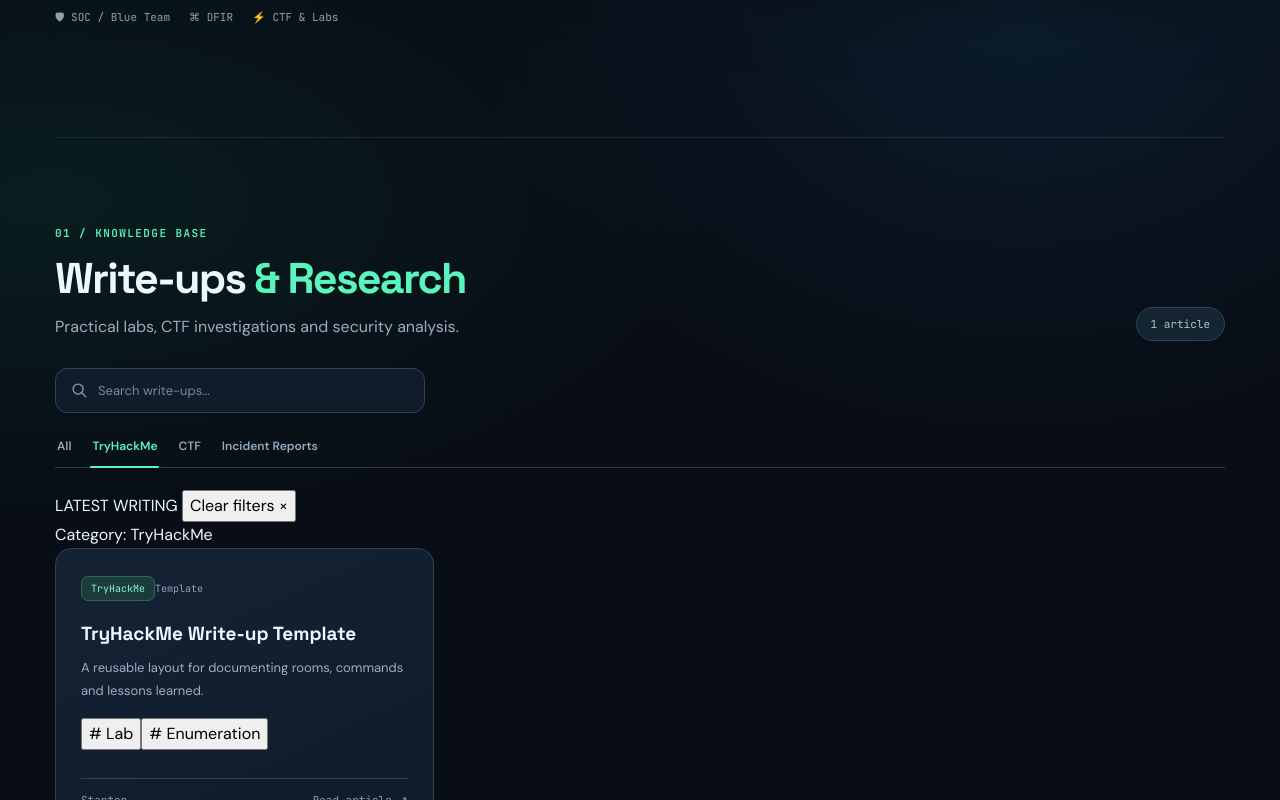
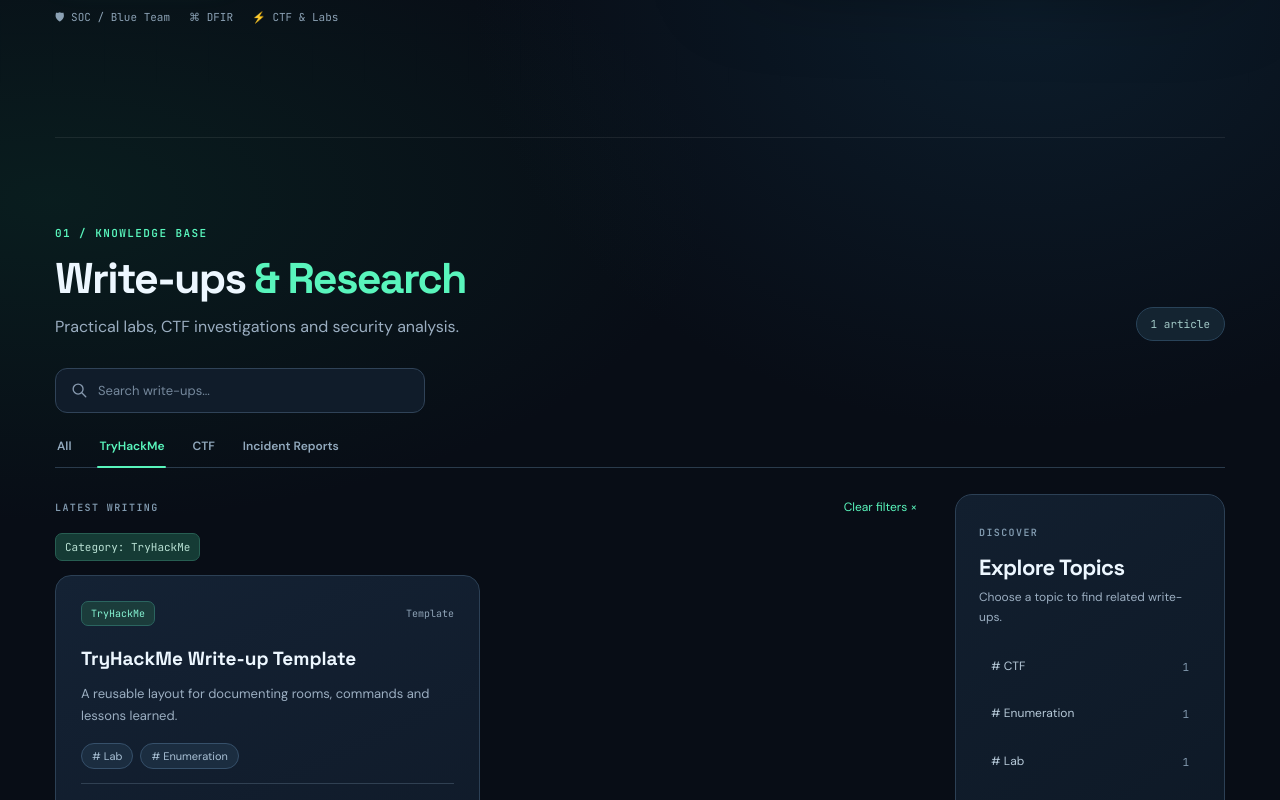
Before and after one commit to dang2503/dang2503.github.io, a plain HTML site: page index.html in a window 1280 px wide. Both pictures are taken after a click on the button "TryHackMe". Shown: the part 695-1495 px from the top of the page. Drawn offline with Linux system fonts and the light colour scheme.

Commit message:
Build Medium-style topic discovery for write-ups

```diff
--- a/assets/style.css
+++ b/assets/style.css
@@ -115,3 +115,42 @@
 #writeups.hybrid-writeups .hybrid-cards .entry .read-more{font-size:11px}
 @media(max-width:980px){#writeups.hybrid-writeups .hybrid-cards{grid-template-columns:repeat(2,minmax(0,1fr))}}
 @media(max-width:690px){#writeups.hybrid-writeups .hybrid-toolbar{display:flex}#writeups.hybrid-writeups .hybrid-toolbar .search{width:100%;max-width:370px}#writeups.hybrid-writeups .hybrid-tabs{gap:4px 15px}#writeups.hybrid-writeups .hybrid-cards{grid-template-columns:1fr}#writeups.hybrid-writeups .hybrid-cards .entry{min-height:230px}}
+
+/* Medium-inspired Write-ups explorer: editorial cards + topic discovery sidebar */
+#writeups.hybrid-writeups .hybrid-filter-bar{margin-bottom:26px}
+#writeups.hybrid-writeups .hybrid-tabs{gap:4px 24px}
+#writeups .writeup-explorer{display:grid;grid-template-columns:minmax(0,1fr) 270px;gap:34px;align-items:start}
+#writeups .writeup-feed{min-width:0}
+#writeups .feed-toolbar{display:flex;justify-content:space-between;align-items:center;gap:12px;margin-bottom:12px}
+#writeups .feed-caption,#writeups .topics-eyebrow{font:600 10px 'JetBrains Mono',monospace;letter-spacing:.14em;color:#829bb0}
+#writeups .clear-filters{color:var(--mint);font-size:12px;background:none;border:0;padding:4px}
+#writeups .clear-filters:hover{text-decoration:underline}
+#writeups .clear-filters[hidden]{display:none}
+#writeups .active-filters{display:flex;gap:7px;flex-wrap:wrap;margin-bottom:14px}
+#writeups .active-filters:empty{display:none}
+#writeups .selected-filter{font:11px 'JetBrains Mono',monospace;color:#b8e0d3;background:#153b35;border:1px solid #275e52;padding:6px 9px;border-radius:7px}
+#writeups.hybrid-writeups .hybrid-cards{display:grid;grid-template-columns:repeat(2,minmax(0,1fr));gap:16px}
+#writeups.hybrid-writeups .hybrid-cards .editorial-entry{min-height:250px;display:flex;flex-direction:column;cursor:pointer}
+#writeups .editorial-entry .entry-head{display:flex;justify-content:space-between;align-items:center;gap:12px}
+#writeups .editorial-entry h3 a{color:inherit;text-decoration:none}
+#writeups .editorial-entry h3 a:focus-visible{outline:2px solid var(--mint);outline-offset:3px}
+#writeups .editorial-entry .entry-tags{position:relative;z-index:2;display:flex;gap:7px;flex-wrap:wrap;margin:18px 0 14px}
+#writeups .editorial-entry .topic-tag{position:relative;pointer-events:auto;cursor:pointer;background:#1b2d40;color:#a9c1d5;border:1px solid #36506a;border-radius:99px;font:11px 'DM Sans',sans-serif;padding:5px 10px;transition:.15s}
+#writeups .editorial-entry .topic-tag:hover,#writeups .editorial-entry .topic-tag.active{background:#20483f;border-color:#4e9b85;color:#c5fbe4}
+#writeups .editorial-entry .foot{margin-top:auto}
+#writeups .topics-sidebar{border:1px solid #2c4055;border-radius:17px;background:linear-gradient(145deg,#121f2f,#0d1825);padding:23px;position:sticky;top:24px}
+#writeups .topics-header h3{font:700 22px 'Space Grotesk',sans-serif;letter-spacing:-.025em;margin:9px 0 7px}
+#writeups .topics-header p{font-size:12px;color:var(--sub);line-height:1.65;margin:0 0 18px}
+#writeups .topic-list{display:flex;flex-direction:column;gap:6px}
+#writeups .topic-option{display:flex;width:100%;align-items:center;justify-content:space-between;gap:8px;background:transparent;border:1px solid transparent;border-radius:9px;color:#b6c9d8;text-align:left;font-size:12px;padding:10px 11px}
+#writeups .topic-option:hover{border-color:#33495c;background:#1b2c3d;color:#fff}
+#writeups .topic-option.active{background:#1e443d;color:#bdf2db;border-color:#336b5b}
+#writeups .topic-count{font:11px 'JetBrains Mono',monospace;color:#8198ad}
+#writeups .topic-option.active .topic-count{color:#bdf2db}
+#writeups .topic-footnote{font-size:11px;color:#718b9f;line-height:1.6;border-top:1px solid #2a3c4d;margin-top:20px;padding-top:15px}
+#writeups .empty-writeups{border:1px dashed #3c5369;border-radius:15px;padding:32px;color:#c5d7e5;grid-column:1/-1}
+#writeups .empty-writeups p{font-size:13px;color:var(--sub)}
+#writeups .empty-writeups button{background:#1c4339;color:#b4f3d7;border:1px solid #367765;padding:9px 12px;border-radius:8px}
+@media(max-width:1050px){#writeups .writeup-explorer{grid-template-columns:minmax(0,1fr) 240px;gap:20px}}
+@media(max-width:850px){#writeups .writeup-explorer{grid-template-columns:1fr}#writeups .topics-sidebar{position:static;order:-1}#writeups .topic-list{flex-direction:row;flex-wrap:wrap}#writeups .topic-option{width:auto;gap:13px;border-color:#31475b;background:#152538}}
+@media(max-width:690px){#writeups.hybrid-writeups .hybrid-cards{grid-template-columns:1fr}#writeups .topics-sidebar{padding:18px}#writeups.hybrid-writeups .hybrid-tabs{gap:4px 20px}#writeups.hybrid-writeups .hybrid-cards .editorial-entry{min-height:215px}}
```
